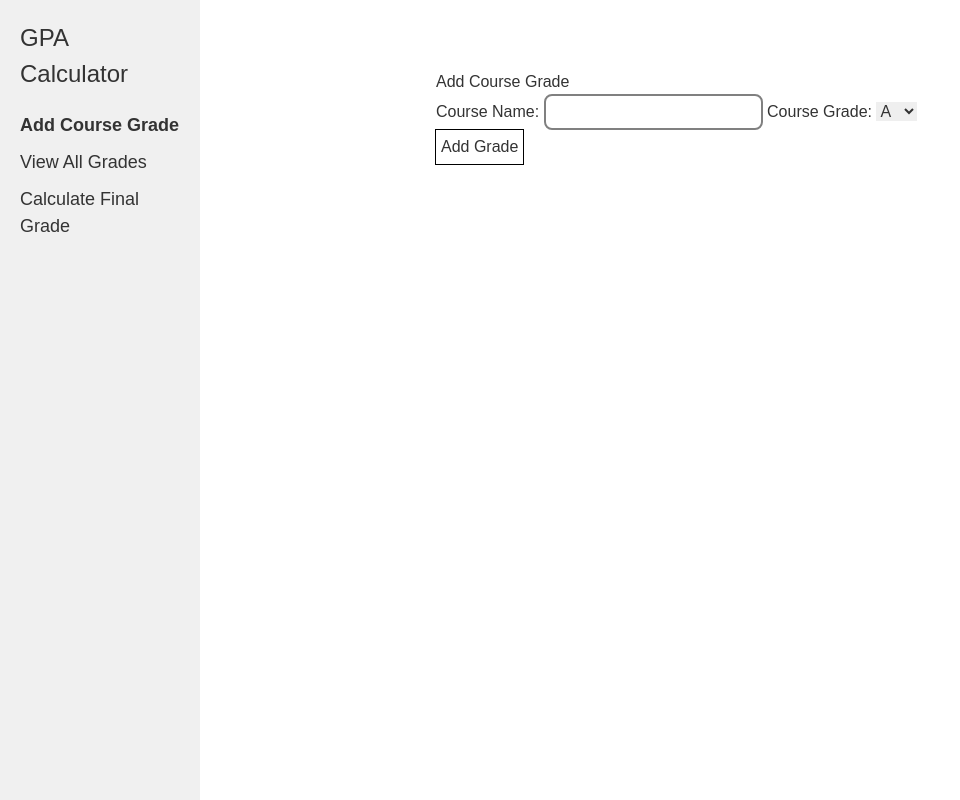
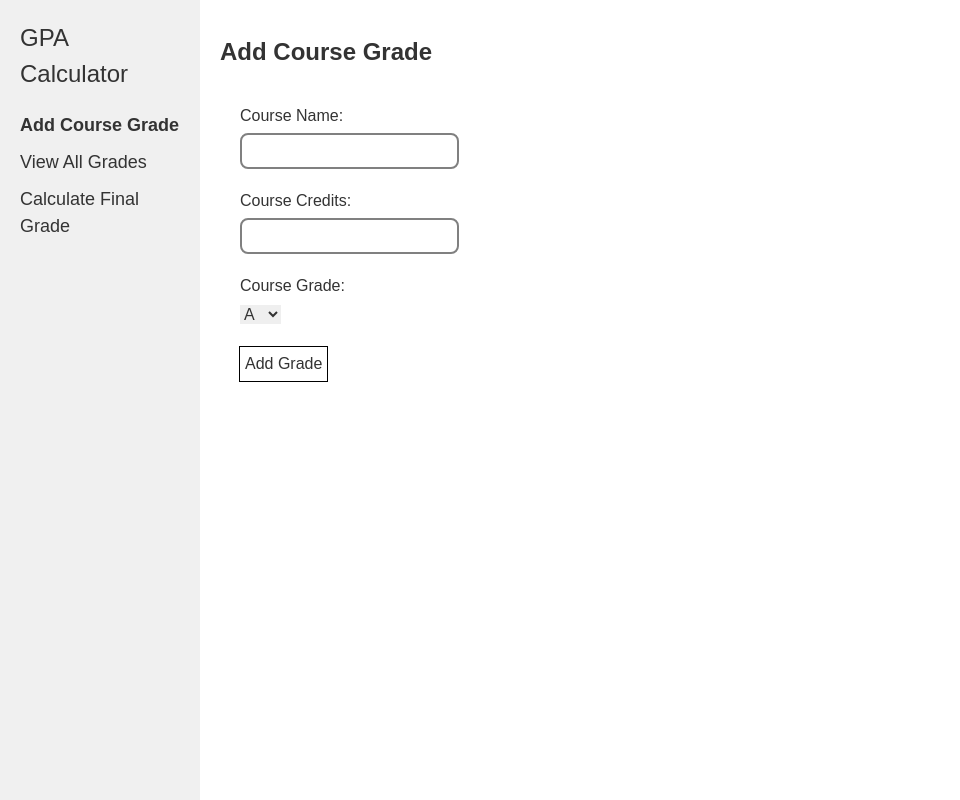
Before and after one commit to software-students-spring2024/5-final-project-spring-2024-team01-5, a Flask app: page /add_grade in a window 1280 px wide. Shown: the whole page, without its empty margins (0-960 px from the left). Run offline with Flask 3, Linux system fonts and the light colour scheme; some libraries are stand-ins or nearby versions.

Commit message:
Fixed formatting and added course credit option

```diff
--- a/app/__init__.py
+++ b/app/__init__.py
@@ -54,7 +54,7 @@ def create_app(test_config=None):
             return redirect(request.url)
         else:
             # Handle the GET request
-            return render_template("add.html")
+            return render_template("add.html", section="Add Course Grade")
 
     @app.route("/view_grades")
     def view_grades():
--- a/app/templates/add.html
+++ b/app/templates/add.html
@@ -1,11 +1,28 @@
 {% extends "layout.html" %}
 {% block content %}
-    <h1>Add Course Grade</h1>
+    <style>
+        form div {
+            margin: 20px;
+        }
+
+        form div label {
+            display: block;
+            margin-bottom: 5px;
+        }
+    </style>
     <div>
         <form action="/add_grade" method="POST">
             <div>
                 <label for="course_name">Course Name:</label>
                 <input type="text" id="course_name" name="course_name" required>
+            </div>
+
+            <div>
+                <label for="course_credits">Course Credits:</label>
+                <input type="number" id="course_credits" name="course_credits" required>
+            </div>
+
+            <div>
                 <label for="course_grade">Course Grade:</label>
                 <select id="course_grade" name="course_grade" required>
                     <option value="A">A</option>
--- a/app/templates/layout.html
+++ b/app/templates/layout.html
@@ -21,8 +21,12 @@
             </nav>
         </div>
     </aside>
-    <div class="w3-container" style="padding: 70px 16px; margin-left: 220px;">
-        {% block content %} {% endblock %}
-    </div>
+    <section id="content">
+        <header class="flex justify-between items-center py-4">
+            <h1 class="text-2xl font-bold">{{ section }}</h1>
+        </header>
+            {% block content %} {% endblock %}
+    </section>
+
 </body>
 </html>
```
